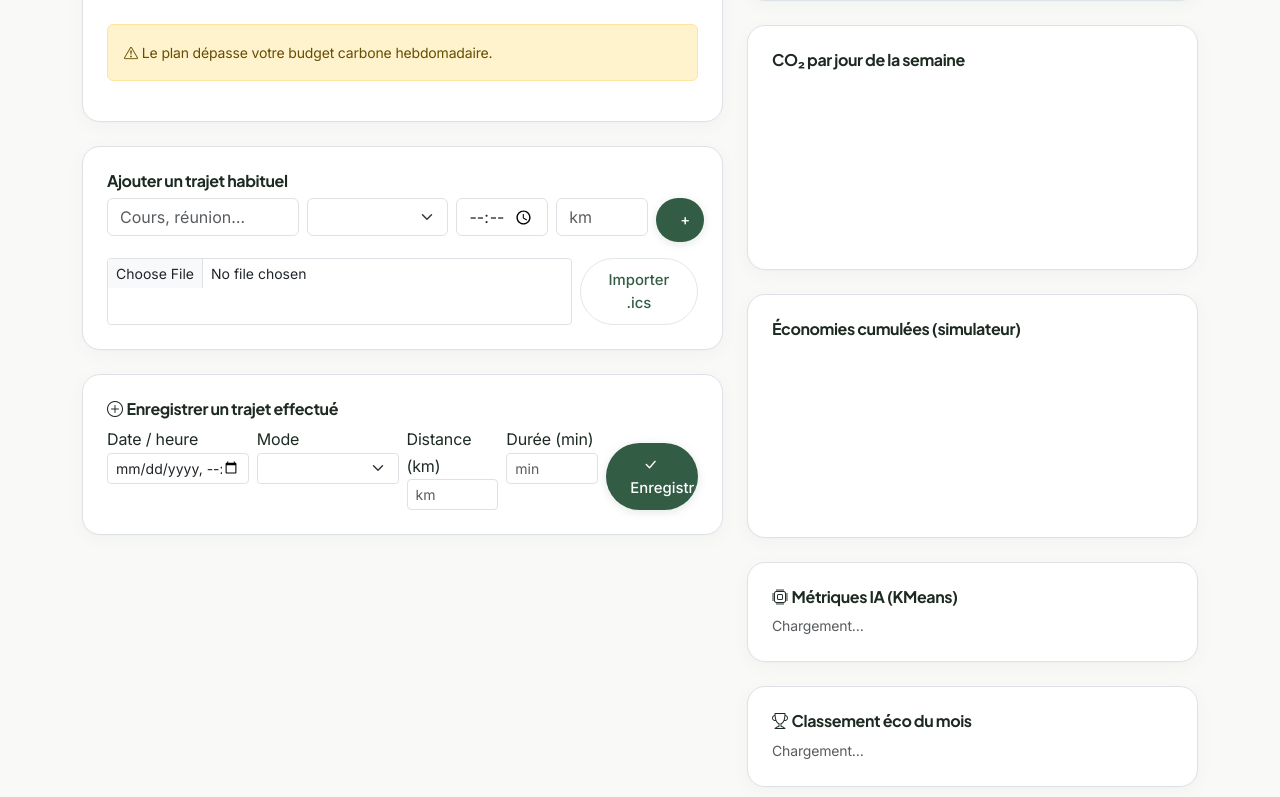
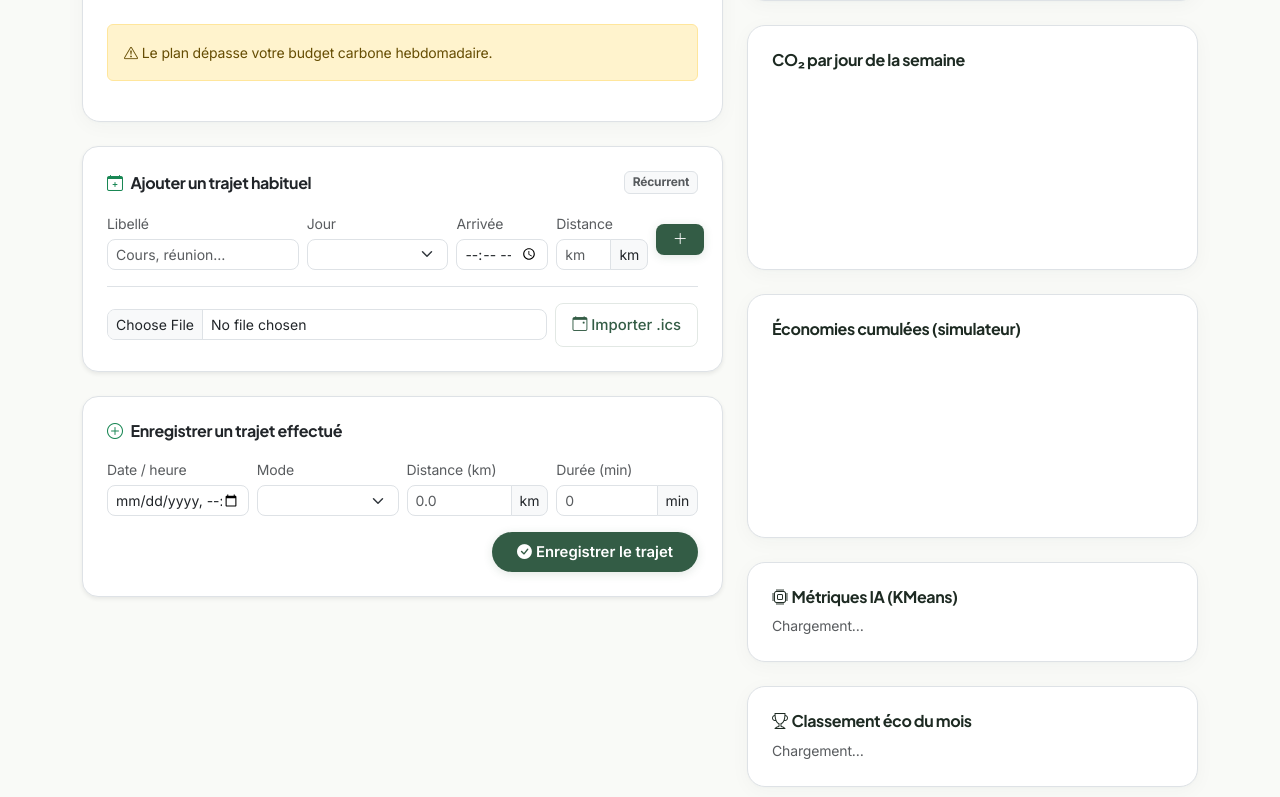
Before and after one commit to DinaMechergui/GreenMove, a Django app: template templates/planner/dashboard.html in a window 1280 px wide. Shown: the part 822-1619 px from the top of the page. Run offline with Django 5.2, Linux system fonts and the light colour scheme; the template is opened without the code that fills it, so the values that code supplies are empty; a map, chart or similar area stays blank; some libraries are stand-ins or nearby versions.

Commit message:
fix(ui): polish UI layouts across planner, rewards, tracker and Django admin

```diff
--- a/accounts/admin.py
+++ b/accounts/admin.py
@@ -39,6 +39,11 @@ class CustomUserAdmin(UserAdmin):
         }),
     )
 
+    class Media:
+        css = {
+            'all': ('css/admin_custom.css',)
+        }
+
 
 @admin.register(AuditLog)
 class AuditLogAdmin(admin.ModelAdmin):
--- a/config/settings/base.py
+++ b/config/settings/base.py
@@ -324,6 +324,7 @@ JAZZMIN_SETTINGS = {
         'planner.CarbonBudget': 'fas fa-leaf',
         'auth.Group': 'fas fa-users-cog',
     },
+    'custom_css': 'css/admin_custom.css',
     'show_ui_builder': False,
 }
 JAZZMIN_UI_TWEAKS = {
--- a/rewards/admin.py
+++ b/rewards/admin.py
@@ -92,8 +92,8 @@ class UserGamificationProfileAdmin(admin.ModelAdmin):
     def level_badge_display(self, obj):
         info = obj.current_level_info
         return format_html(
-            '<span style="background-color: {}; color: white; padding: 4px 10px; border-radius: 12px; font-weight: bold; font-size: 0.85rem;">'
-            '<i class="bi {}"></i> {}'
+            '<span style="background-color: {}; color: #fff; padding: 4px 12px; border-radius: 999px; font-weight: 600; font-size: 0.8rem; display: inline-flex; align-items: center; gap: 6px; white-space: nowrap; line-height: 1.2; box-shadow: 0 1px 2px rgba(0,0,0,0.08);">'
+            '<i class="bi {}" style="font-size: 0.85rem;"></i> {}'
             '</span>',
             info['color'], info['icon'], info['title']
         )
@@ -141,7 +141,7 @@ class UserGamificationProfileAdmin(admin.ModelAdmin):
         for ub in badges:
             b = ub.badge
             pills.append(
-                f"<span style='background-color:{b.badge_color}; color:#fff; padding:3px 8px; border-radius:8px; font-size:12px; margin-right:5px; display:inline-block; margin-bottom:4px;'>"
+                f"<span style='background-color:{b.badge_color}; color:#fff; padding:3px 10px; border-radius:999px; font-size:12px; margin-right:6px; display:inline-flex; align-items:center; gap:4px; white-space:nowrap; margin-bottom:4px;'>"
                 f"<i class='bi {b.icon}'></i> {b.name}</span>"
             )
         return format_html("".join(pills))
--- a/templates/planner/dashboard.html
+++ b/templates/planner/dashboard.html
@@ -119,45 +119,108 @@
       {% endif %}
 
       {# ─── Ajouter trajet habituel ─────────────────────────────────────── #}
-      <section class="card-greenmove border p-4 mb-4" aria-labelledby="add-recurring-heading">
-        <h2 id="add-recurring-heading" class="h6 fw-bold">{% trans "Ajouter un trajet habituel" %}</h2>
-        <form method="post" action="{% url 'planner:add_recurring' %}" class="row g-2" aria-label="{% trans 'Formulaire trajet habituel' %}">{% csrf_token %}
-          <div class="col-md-4"><label for="label_rec" class="visually-hidden">{% trans "Libellé" %}</label><input id="label_rec" name="label" class="form-control" placeholder="{% trans 'Cours, réunion…' %}" required aria-required="true"></div>
-          <div class="col-md-3"><label for="weekday_rec" class="visually-hidden">{% trans "Jour de la semaine" %}</label><select id="weekday_rec" name="weekday" class="form-select">{% for v, l in weekdays %}<option value="{{ v }}">{{ l }}</option>{% endfor %}</select></div>
-          <div class="col-md-2"><label for="arrival_rec" class="visually-hidden">{% trans "Heure d'arrivée" %}</label><input id="arrival_rec" name="arrival_time" type="time" class="form-control" required aria-required="true"></div>
-          <div class="col-md-2"><label for="dist_rec" class="visually-hidden">{% trans "Distance en km" %}</label><input id="dist_rec" name="distance_km" type="number" step="0.1" min="0.1" class="form-control" placeholder="km" required aria-required="true"></div>
-          <div class="col-md-1"><button class="btn btn-green-primary w-100" aria-label="{% trans 'Ajouter le trajet habituel' %}">+</button></div>
+      <section class="card-greenmove border p-4 mb-4 shadow-sm rounded-4" aria-labelledby="add-recurring-heading">
+        <div class="d-flex align-items-center justify-content-between mb-3">
+          <h2 id="add-recurring-heading" class="h6 fw-bold mb-0 text-dark">
+            <i class="bi bi-calendar-plus text-success me-2"></i>{% trans "Ajouter un trajet habituel" %}
+          </h2>
+          <span class="badge bg-light text-muted border">{% trans "Récurrent" %}</span>
+        </div>
+        <form method="post" action="{% url 'planner:add_recurring' %}" class="row g-2 align-items-center" aria-label="{% trans 'Formulaire trajet habituel' %}">{% csrf_token %}
+          <div class="col-md-4 col-sm-6">
+            <label for="label_rec" class="form-label small text-muted mb-1">{% trans "Libellé" %}</label>
+            <input id="label_rec" name="label" class="form-control form-control-sm rounded-3" placeholder="{% trans 'Cours, réunion…' %}" required aria-required="true">
+          </div>
+          <div class="col-md-3 col-sm-6">
+            <label for="weekday_rec" class="form-label small text-muted mb-1">{% trans "Jour" %}</label>
+            <select id="weekday_rec" name="weekday" class="form-select form-select-sm rounded-3">{% for v, l in weekdays %}<option value="{{ v }}">{{ l }}</option>{% endfor %}</select>
+          </div>
+          <div class="col-md-2 col-sm-4">
+            <label for="arrival_rec" class="form-label small text-muted mb-1">{% trans "Arrivée" %}</label>
+            <input id="arrival_rec" name="arrival_time" type="time" class="form-control form-control-sm rounded-3" required aria-required="true">
+          </div>
+          <div class="col-md-2 col-sm-4">
+            <label for="dist_rec" class="form-label small text-muted mb-1">{% trans "Distance" %}</label>
+            <div class="input-group input-group-sm">
+              <input id="dist_rec" name="distance_km" type="number" step="0.1" min="0.1" class="form-control rounded-start-3" placeholder="km" required aria-required="true">
+              <span class="input-group-text rounded-end-3">km</span>
+            </div>
+          </div>
+          <div class="col-md-1 col-sm-4 d-flex align-items-end">
+            <button class="btn btn-green-primary btn-sm w-100 rounded-3 d-flex align-items-center justify-content-center" style="height: 31px;" aria-label="{% trans 'Ajouter le trajet habituel' %}" title="{% trans 'Ajouter' %}">
+              <i class="bi bi-plus-lg"></i>
+            </button>
+          </div>
         </form>
-        <form method="post" action="{% url 'planner:import_calendar' %}" enctype="multipart/form-data" class="d-flex gap-2 mt-3" aria-label="{% trans 'Importer un calendrier .ics' %}">{% csrf_token %}
-          <label for="ics_file" class="visually-hidden">{% trans "Fichier .ics" %}</label>
-          <input id="ics_file" type="file" name="ics" accept=".ics" class="form-control form-control-sm">
-          <button class="btn btn-sm btn-green-outline">{% trans "Importer .ics" %}</button>
-        </form>
+
+        <div class="mt-3 pt-3 border-top">
+          <form method="post" action="{% url 'planner:import_calendar' %}" enctype="multipart/form-data" class="d-flex align-items-center gap-2" aria-label="{% trans 'Importer un calendrier .ics' %}">{% csrf_token %}
+            <label for="ics_file" class="visually-hidden">{% trans "Fichier .ics" %}</label>
+            <input id="ics_file" type="file" name="ics" accept=".ics" class="form-control form-control-sm rounded-3">
+            <button class="btn btn-sm btn-green-outline px-3 text-nowrap rounded-3">
+              <i class="bi bi-calendar-event me-1"></i>{% trans "Importer .ics" %}
+            </button>
+          </form>
+        </div>
       </section>
 
       {# ─── Enregistrer un trajet effectué (CRUD TripRecord) ───────────── #}
-      <section class="card-greenmove border p-4 mb-4" aria-labelledby="add-trip-heading">
-        <h2 id="add-trip-heading" class="h6 fw-bold"><i class="bi bi-plus-circle me-1" aria-hidden="true"></i>{% trans "Enregistrer un trajet effectué" %}</h2>
+      <section class="card-greenmove border p-4 mb-4 shadow-sm rounded-4" aria-labelledby="add-trip-heading">
+        <h2 id="add-trip-heading" class="h6 fw-bold text-dark mb-3">
+          <i class="bi bi-plus-circle text-success me-2" aria-hidden="true"></i>{% trans "Enregistrer un trajet effectué" %}
+        </h2>
         <form method="post" action="{% url 'planner:add_trip' %}" class="row g-2" aria-label="{% trans 'Formulaire trajet effectué' %}">{% csrf_token %}
-          <div class="col-md-3"><label for="trip_date">{% trans "Date / heure" %}</label><input id="trip_date" name="date" type="datetime-local" class="form-control form-control-sm" required aria-required="true"></div>
-          <div class="col-md-3"><label for="trip_mode">{% trans "Mode" %}</label>
-            <select id="trip_mode" name="mode" class="form-select form-select-sm" required aria-required="true">{% for v, l in modes %}<option value="{{ v }}">{{ l }}</option>{% endfor %}</select>
+          <div class="col-md-3 col-sm-6">
+            <label for="trip_date" class="form-label small text-muted mb-1">{% trans "Date / heure" %}</label>
+            <input id="trip_date" name="date" type="datetime-local" class="form-control form-control-sm rounded-3" required aria-required="true">
           </div>
-          <div class="col-md-2"><label for="trip_km">{% trans "Distance (km)" %}</label><input id="trip_km" name="distance_km" type="number" step="0.1" min="0.1" class="form-control form-control-sm" placeholder="km" required aria-required="true"></div>
-          <div class="col-md-2"><label for="trip_dur">{% trans "Durée (min)" %}</label><input id="trip_dur" name="duration_min" type="number" step="1" min="0" class="form-control form-control-sm" placeholder="min"></div>
-          <div class="col-md-2 d-flex align-items-end"><button class="btn btn-green-primary btn-sm w-100" aria-label="{% trans 'Enregistrer le trajet' %}"><i class="bi bi-check-lg me-1" aria-hidden="true"></i>{% trans "Enregistrer" %}</button></div>
+          <div class="col-md-3 col-sm-6">
+            <label for="trip_mode" class="form-label small text-muted mb-1">{% trans "Mode" %}</label>
+            <select id="trip_mode" name="mode" class="form-select form-select-sm rounded-3" required aria-required="true">{% for v, l in modes %}<option value="{{ v }}">{{ l }}</option>{% endfor %}</select>
+          </div>
+          <div class="col-md-3 col-sm-6">
+            <label for="trip_km" class="form-label small text-muted mb-1">{% trans "Distance (km)" %}</label>
+            <div class="input-group input-group-sm">
+              <input id="trip_km" name="distance_km" type="number" step="0.1" min="0.1" class="form-control rounded-start-3" placeholder="0.0" required aria-required="true">
+              <span class="input-group-text rounded-end-3">km</span>
+            </div>
+          </div>
+          <div class="col-md-3 col-sm-6">
+            <label for="trip_dur" class="form-label small text-muted mb-1">{% trans "Durée (min)" %}</label>
+            <div class="input-group input-group-sm">
+              <input id="trip_dur" name="duration_min" type="number" step="1" min="0" class="form-control rounded-start-3" placeholder="0">
+              <span class="input-group-text rounded-end-3">min</span>
+            </div>
+          </div>
+          <div class="col-12 text-end mt-3">
+            <button class="btn btn-green-primary px-4 py-2 fw-semibold rounded-pill text-nowrap" aria-label="{% trans 'Enregistrer le trajet' %}">
+              <i class="bi bi-check-circle-fill me-1" aria-hidden="true"></i>{% trans "Enregistrer le trajet" %}
+            </button>
+          </div>
         </form>
+
         {% if recent_trips %}
-        <div class="mt-3">
-          <h3 class="h6 text-muted">{% trans "Derniers trajets" %}</h3>
-          <ul class="list-group list-group-flush">
+        <div class="mt-4 pt-3 border-top">
+          <div class="d-flex align-items-center justify-content-between mb-2">
+            <h3 class="h6 text-muted mb-0 fw-semibold">{% trans "Derniers trajets enregistrés" %}</h3>
+            <span class="badge bg-light text-muted border">{{ recent_trips|length }}</span>
+          </div>
+          <ul class="list-group list-group-flush rounded-3">
             {% for t in recent_trips %}
-            <li class="list-group-item d-flex justify-content-between align-items-center px-0 py-1">
-              <span class="small">{{ t.date|date:"d/m H:i" }} · {{ t.get_mode_display }} · {{ t.distance_km }} km</span>
+            <li class="list-group-item d-flex justify-content-between align-items-center px-2 py-2 bg-transparent border-bottom">
+              <div>
+                <span class="fw-semibold text-dark">{{ t.date|date:"d/m H:i" }}</span>
+                <span class="text-muted mx-1">·</span>
+                <span class="badge bg-light text-secondary border">{{ t.get_mode_display }}</span>
+                <span class="text-muted mx-1">·</span>
+                <span class="small text-muted">{{ t.distance_km }} km</span>
+              </div>
               <div class="d-flex align-items-center gap-2">
-                <span class="badge bg-light text-dark">{{ t.co2_kg }} kg CO₂</span>
-                <form method="post" action="{% url 'planner:delete_trip' t.pk %}">{% csrf_token %}
-                  <button type="submit" class="btn btn-sm text-danger p-0" aria-label="{% trans 'Supprimer le trajet du' %} {{ t.date|date:'d/m' }}"><i class="bi bi-x-circle" aria-hidden="true"></i></button>
+                <span class="badge rounded-pill bg-success-subtle text-success border border-success-subtle px-2 py-1 fw-bold">{{ t.co2_kg|floatformat:2 }} kg CO₂</span>
+                <form method="post" action="{% url 'planner:delete_trip' t.pk %}" class="d-inline">{% csrf_token %}
+                  <button type="submit" class="btn btn-sm btn-link text-danger p-0 ms-1 opacity-75 hover-opacity-100" aria-label="{% trans 'Supprimer le trajet du' %} {{ t.date|date:'d/m' }}" title="{% trans 'Supprimer' %}">
+                    <i class="bi bi-x-circle-fill fs-6" aria-hidden="true"></i>
+                  </button>
                 </form>
               </div>
             </li>
--- a/tracker/templates/tracker/detail.html
+++ b/tracker/templates/tracker/detail.html
@@ -32,7 +32,7 @@
   <section class="row g-3 mb-4" aria-label="Résumé du trajet">
     <div class="col-sm-6 col-lg-3"><div class="trip-stat-card"><span class="trip-stat-icon"><i class="bi bi-person-walking" aria-hidden="true"></i></span><h2>Mode choisi</h2><p>{% if trip.confirmed_transport_mode %}{{ trip.get_confirmed_transport_mode_display }}{% else %}À confirmer{% endif %}</p></div></div>
     <div class="col-sm-6 col-lg-3"><div class="trip-stat-card"><span class="trip-stat-icon"><i class="bi bi-cpu" aria-hidden="true"></i></span><h2>Mode détecté</h2><p>{% if trip.detected_transport_mode %}{{ trip.get_detected_transport_mode_display }}{% elif trip.prediction_status == "unavailable" %}Indisponible{% elif trip.prediction_status == "low_confidence" %}À confirmer{% elif trip.prediction_status == "failed" %}Échec de l'analyse{% else %}En attente{% endif %}</p>{% if trip.detected_transport_mode and prediction_confidence_pct != None %}<span class="trip-stat-detail">{% if trip.prediction_status == "low_confidence" %}Piste IA · à confirmer{% else %}Confiance{% endif %} {{ prediction_confidence_pct }} %</span>{% endif %}</div></div>
-    <div class="col-sm-6 col-lg-3"><div class="trip-stat-card"><span class="trip-stat-icon"><i class="bi bi-cloud-leaf" aria-hidden="true"></i></span><h2>Émissions estimées</h2><p>{{ trip.co2_kg }} <small>kg CO₂e</small></p></div></div>
+    <div class="col-sm-6 col-lg-3"><div class="trip-stat-card"><span class="trip-stat-icon"><i class="bi bi-leaf" aria-hidden="true"></i></span><h2>Émissions estimées</h2><p>{{ trip.co2_kg }} <small>kg CO₂e</small></p></div></div>
     <div class="col-sm-6 col-lg-3"><div class="trip-stat-card"><span class="trip-stat-icon"><i class="bi bi-shield-check" aria-hidden="true"></i></span><h2>Vérification</h2><p>{{ trip.get_validation_status_display }}</p></div></div>
   </section>
   {% if trip.validation_flags %}<p class="alert alert-warning">Points à vérifier : {{ trip.validation_flags|join:", " }}. Une précision GPS faible seule n'invalide pas le trajet.</p>{% endif %}
```
Also changed, not shown: static/css/admin_custom.css (added, +208 -0 lines), templates/rewards/dashboard.html (+5 -2 lines).
